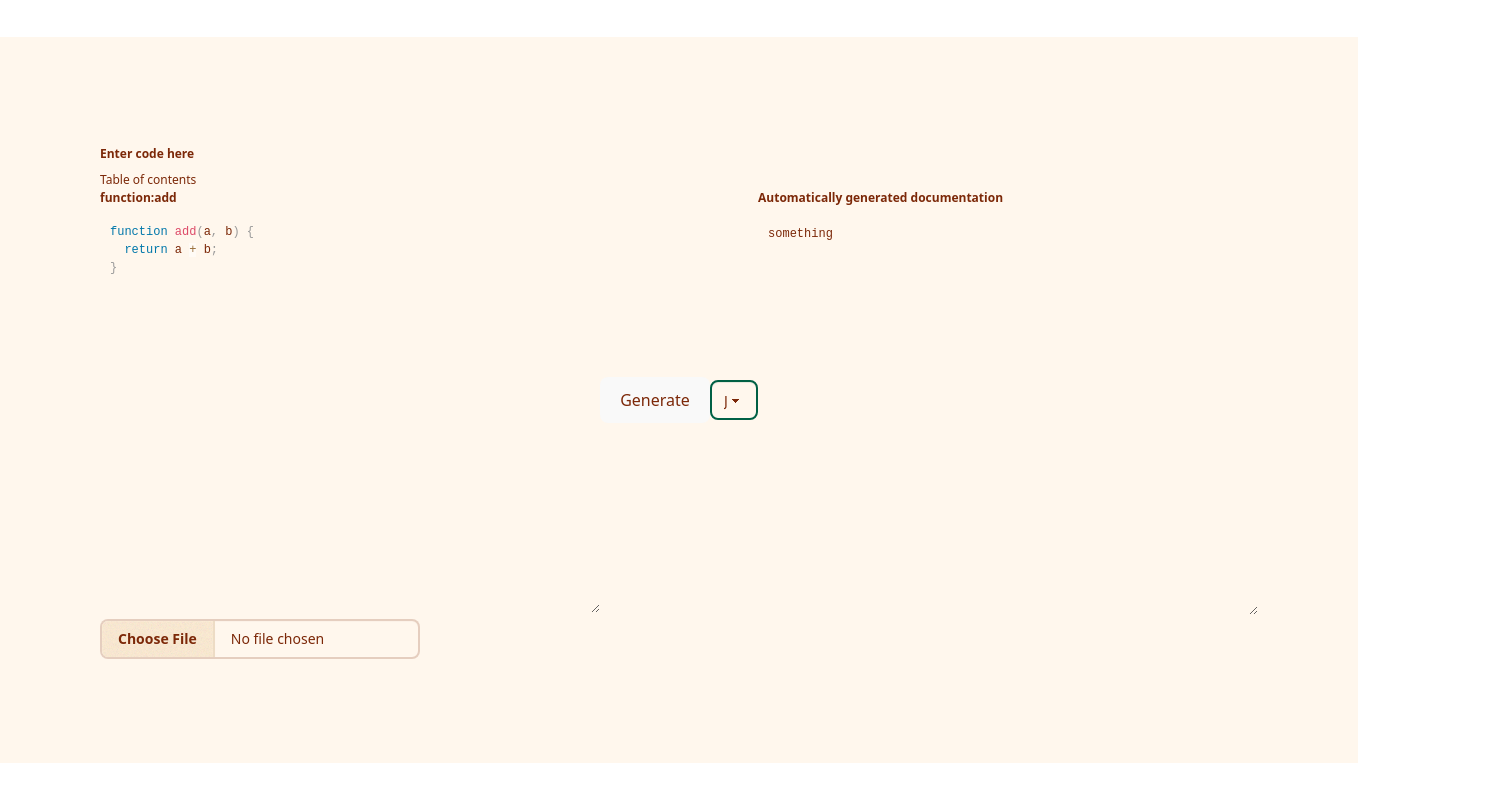
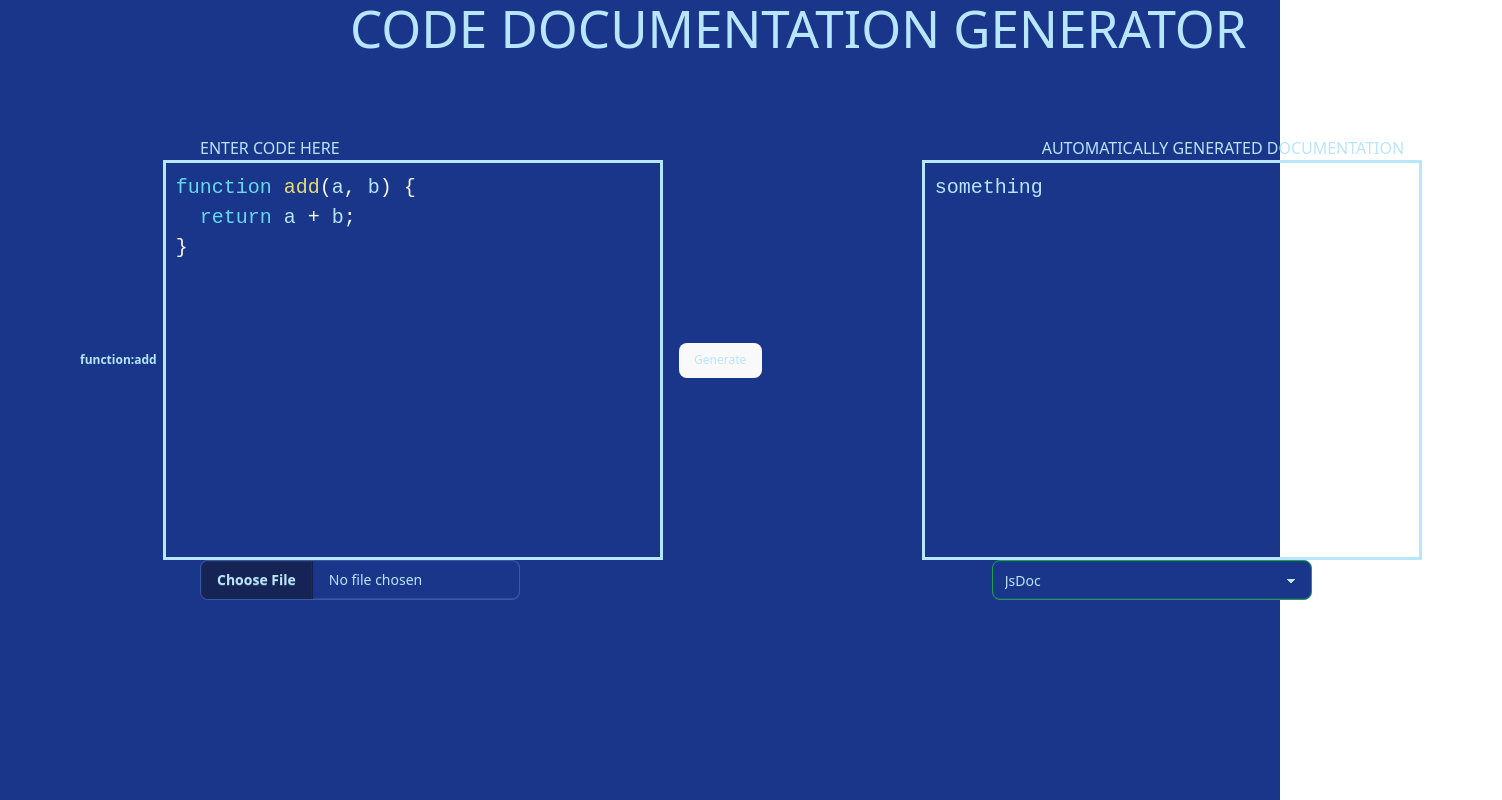
Before and after one commit to prth8564/code_documentation_generator, a React (Vite) app: page / in a window 1280 px wide. Shown: the whole page, 1502 px wide, since content can reach past the window. Built offline with nearby package versions, Linux system fonts and the light colour scheme.

Commit message:
style changes

```diff
--- a/index.html
+++ b/index.html
@@ -1,5 +1,5 @@
 <!doctype html>
-<html data-theme="caramellatte" lang="en">
+<html data-theme="aqua" lang="en">
   <head>
     <meta charset="UTF-8" />
     <link rel="icon" type="image/svg+xml" href="/vite.svg" />
--- a/src/App.css
+++ b/src/App.css
@@ -1,11 +1,46 @@
 @import "tailwindcss";
 @plugin "daisyui"{
-  themes: caramellatte
+  themes: caramellatte,aqua
 }
-
-.iofields {
-  padding:100px;
+.container {
+  display: flex;
+  flex-direction: column;
+  width: 100vw;
+  height: 100vh;
+  box-sizing: border-box;
+}
+.inputfields-header{
+  margin-left: 200px;
+}
+.main-header{
+  margin-left: 350px;
+}
+.fieldset {
+  padding:80px;
+  padding-bottom: 0;
+  padding-top: 0;
   display:flex;
   align-items: center;
   justify-content: center;
 }
+.fieldset-legend{
+  margin-left: 100px;
+  margin-bottom: 0px;
+}
+.iofields{
+  display:flex;
+  padding-top: 80px;
+}
+.outputfields{
+  display:block;
+}
+.file-input{
+  margin:0;
+  margin-left: 200px;
+}
+.select{
+  margin-left:150px;
+}
+.btn-primary{
+  margin-left:10px;
+}
--- a/src/App.jsx
+++ b/src/App.jsx
@@ -5,7 +5,7 @@ function App() {
 
 
   return (
-    <div data-theme="caramellatte">
+    <div data-theme="aqua">
       <Home />
     </div>
   );
--- a/src/components/editor.jsx
+++ b/src/components/editor.jsx
@@ -4,21 +4,22 @@ import "prismjs/components/prism-markup";
 import "prismjs/components/prism-clike";
 import "prismjs/components/prism-javascript";
 import "prismjs/components/prism-markdown";
-import "prismjs/themes/prism.css";
+import "prismjs/themes/prism-okaidia.css";
 export default function CustomEditor({value,onChange,highlight}){
     return (
         <Editor
+        className="editor"
             value={value}
             onValueChange={onChange}
             highlight={highlight}
             padding={10}
             style={{
               fontFamily: '"Fira code", "Fira Mono", monospace',
-              fontSize: 12,
+              fontSize: 20,
               minHeight: 400,
               minWidth: 500,
               overflow: "scroll",
-              resize: "block",
+              border: "3px solid",
             }}
           />
     )
--- a/src/components/home.jsx
+++ b/src/components/home.jsx
@@ -21,24 +21,32 @@ export default function Home(){
 
 
     return (
-        <div className="iofields">
+      <div className="container">
+        <h1 className="main-header">CODE DOCUMENTATION GENERATOR</h1>
+      <div className="iofields">
+      <div className="inputfields">
+        <h2 className="inputfields-header">ENTER CODE HERE</h2>
         <fieldset className="fieldset">
-          <legend className="fieldset-legend">Enter code here</legend>
           <TableOfContents toc={toc} />
           <CodeEditor code={code} setCode={setCode}/>
-          <input
+          <button
+          className="btn-primary"
+          onClick={async () => setOutput("" + (await query(getPrompt(mode,code))))}>
+          Generate
+        </button>
+        </fieldset>
+        <input
             type="file"
             className="file-input"
             onChange={(e)=>handleFileChange(e,setCode)}
           ></input>
+
+      </div>
+        <div className="outputfields">
+        <h2 className="inputfields-header">AUTOMATICALLY GENERATED DOCUMENTATION</h2>
+        <fieldset className="fieldset">
+          <OutputEditor output={output} setOutput={setOutput} mode={mode} />
         </fieldset>
-
-        <button
-          className="btn-primary"
-          onClick={async () => setOutput("" + (await query(getPrompt(mode,code))))}
-        >
-          Generate
-        </button>
         <select value={mode} onChange={(e)=> setMode(e.target.value)} className="select select-success">
   <option disabled={true}>Pick a format</option>
   <option value="jsdoc">JsDoc</option>
@@ -46,12 +54,9 @@ export default function Home(){
   <option value="both">Inline Comments+JsDoc</option>
   <option value="markdown">Markdown</option>
 </select>
-        <fieldset className="fieldset">
-          <legend className="fieldset-legend">
-            Automatically generated documentation
-          </legend>
-          <OutputEditor output={output} setOutput={setOutput} mode={mode} />
-        </fieldset>
+
+      </div>
+      </div>
       </div>
     )
 }
--- a/src/components/table-of-contents.jsx
+++ b/src/components/table-of-contents.jsx
@@ -1,15 +1,13 @@
 export function TableOfContents({toc}){
-    console.log(toc);
-   return( <div>
-        <h2>Table of contents</h2>
+   return( <div >
         <ul>
             {toc.map((item,i) =>(
-                <li key={i}>
+                <li className="list-row" key={i}>
                     <strong>{item.type}:{item.name}</strong>
                     {item.children && (
                         <ul>
                             {item.children.map ((child,j)=>(
-                                <li key={j}>:{child.type}:{child.name}</li>
+                                <li className="list-row" key={j}>:{child.type}:{child.name}</li>
                             ))}
                         </ul>
                     )}
```
